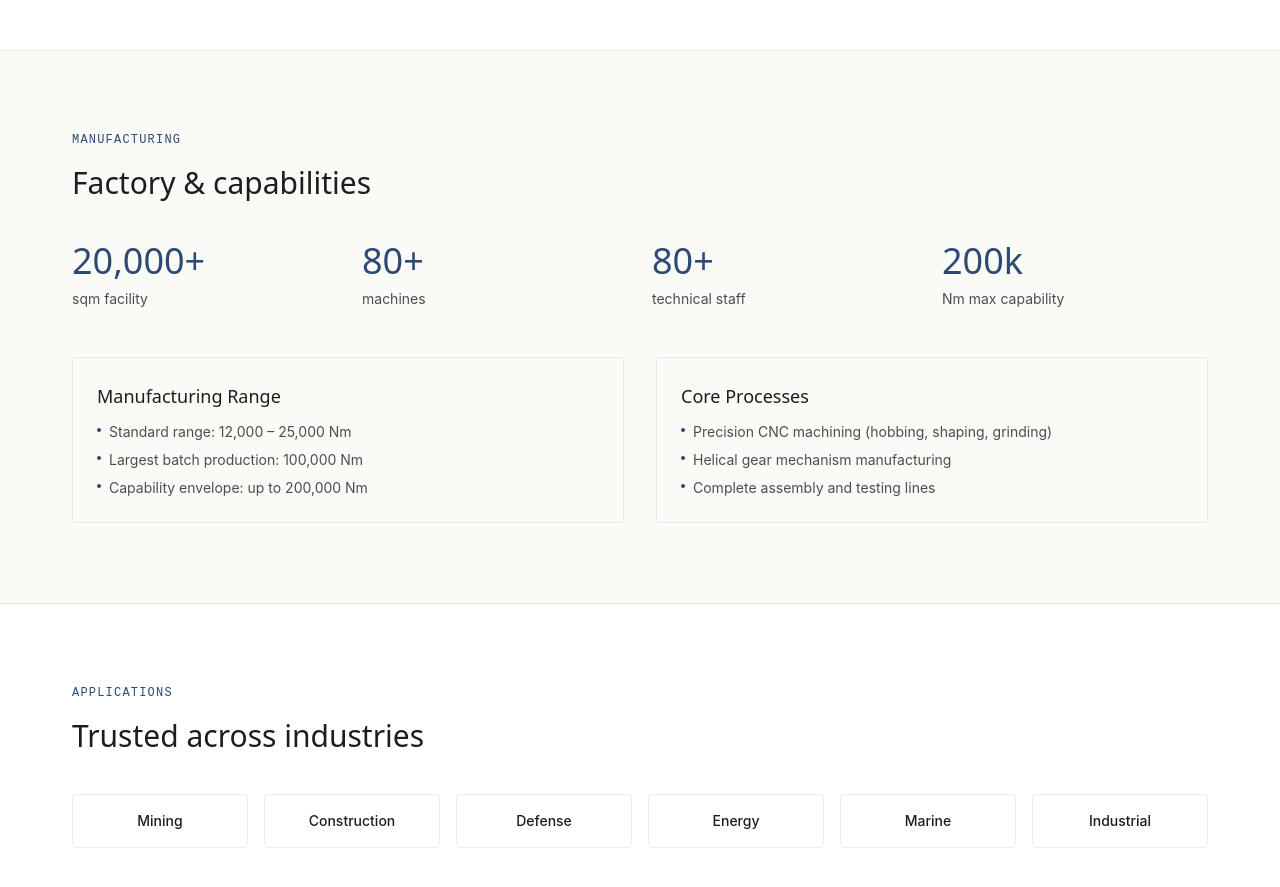
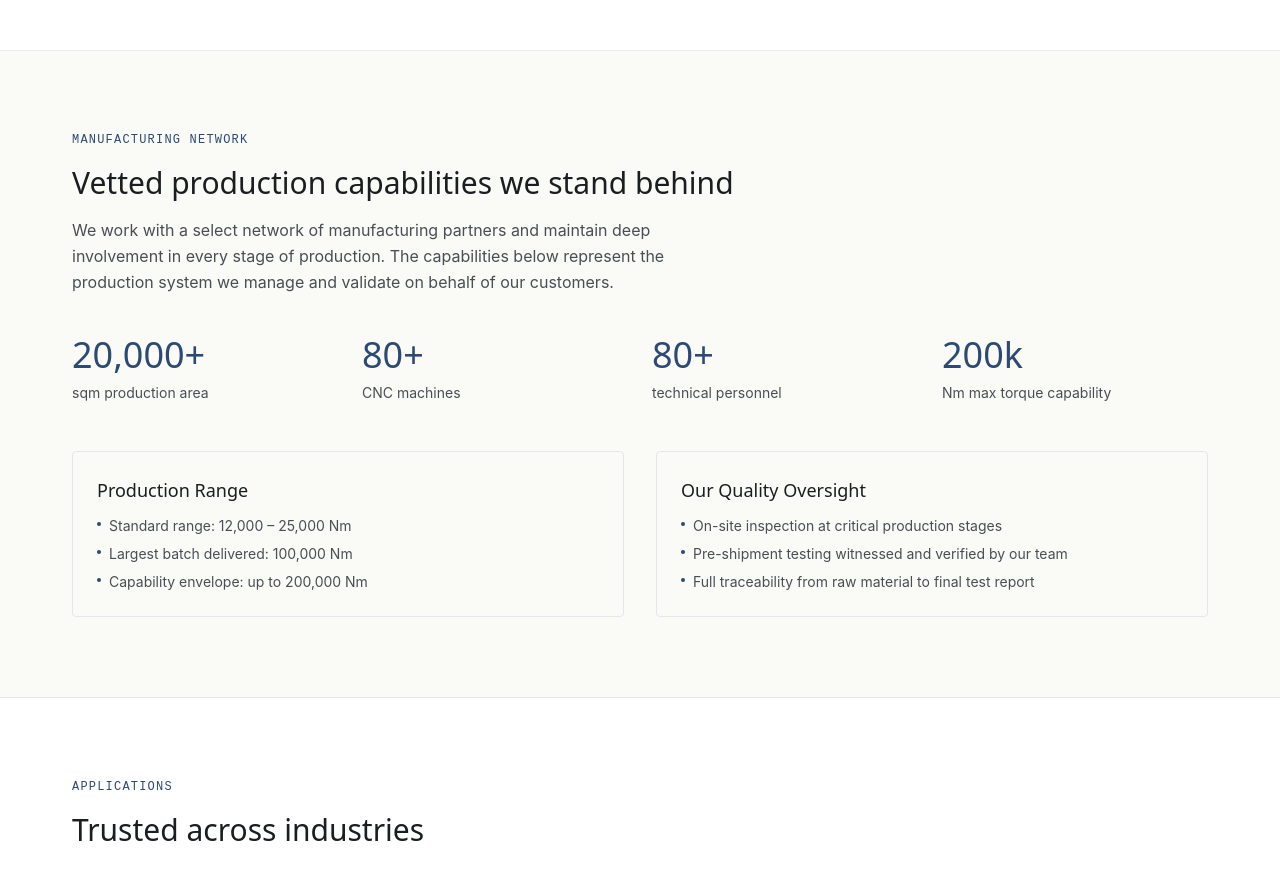
Before and after one commit to baizihuang-dijun/hm-hydraulics, a Next.js app: page /about in a window 1280 px wide. Shown: the part 940-1827 px from the top of the page. Built offline with nearby package versions, Linux system fonts and the light colour scheme; a web font is replaced by a local one.

Commit message:
fix: About 页面 Manufacturing 部分重新定位为 sourcing partner 视角，消除与工厂自居的内容矛盾
Coze-Commit-Type: user
Coze-User-ID: 2750326345577628
Coze-Conversation-ID: 12897207

```diff
--- a/src/app/about/page.tsx
+++ b/src/app/about/page.tsx
@@ -4,7 +4,7 @@ import Link from 'next/link';
 export const metadata: Metadata = {
   title: 'About',
   description:
-    'HM Hydraulics — Technical sourcing partner bridging Chinese manufacturing capability with overseas OEM quality requirements. 20,000+ sqm facility, 80+ machines.',
+    'HM Hydraulics — Technical sourcing partner bridging Chinese manufacturing capability with overseas OEM quality requirements. Vetted production network, full quality oversight.',
 };
 
 const applications = [
@@ -99,45 +99,51 @@ export default function AboutPage() {
         </div>
       </section>
 
-      {/* Factory & Capability */}
+      {/* Manufacturing Network */}
       <section className="border-b border-[rgba(44,74,115,0.10)]">
         <div className="max-w-[1200px] mx-auto px-6 md:px-8 py-16 md:py-20">
-          <p className="eyebrow mb-4">Manufacturing</p>
-          <h2 className="font-heading text-2xl md:text-3xl font-medium text-[#1B1E20] mb-10">
-            Factory & capabilities
+          <p className="eyebrow mb-4">Manufacturing Network</p>
+          <h2 className="font-heading text-2xl md:text-3xl font-medium text-[#1B1E20] mb-4">
+            Vetted production capabilities we stand behind
           </h2>
+          <p className="text-[#4A4E54] leading-relaxed max-w-2xl mb-10">
+            We work with a select network of manufacturing partners and
+            maintain deep involvement in every stage of production. The
+            capabilities below represent the production system we manage and
+            validate on behalf of our customers.
+          </p>
 
           <div className="grid grid-cols-2 md:grid-cols-4 gap-6 mb-12">
             <div>
               <p className="font-heading text-3xl md:text-4xl font-medium text-[#2C4A73] mb-2">
                 20,000+
               </p>
-              <p className="text-sm text-[#4A4E54]">sqm facility</p>
+              <p className="text-sm text-[#4A4E54]">sqm production area</p>
             </div>
             <div>
               <p className="font-heading text-3xl md:text-4xl font-medium text-[#2C4A73] mb-2">
                 80+
               </p>
-              <p className="text-sm text-[#4A4E54]">machines</p>
+              <p className="text-sm text-[#4A4E54]">CNC machines</p>
             </div>
             <div>
               <p className="font-heading text-3xl md:text-4xl font-medium text-[#2C4A73] mb-2">
                 80+
               </p>
-              <p className="text-sm text-[#4A4E54]">technical staff</p>
+              <p className="text-sm text-[#4A4E54]">technical personnel</p>
             </div>
             <div>
               <p className="font-heading text-3xl md:text-4xl font-medium text-[#2C4A73] mb-2">
                 200k
               </p>
-              <p className="text-sm text-[#4A4E54]">Nm max capability</p>
+              <p className="text-sm text-[#4A4E54]">Nm max torque capability</p>
             </div>
           </div>
 
           <div className="grid grid-cols-1 md:grid-cols-2 gap-8">
             <div className="p-6 border border-[rgba(44,74,115,0.10)] rounded-md">
               <h3 className="font-heading text-lg font-medium text-[#1B1E20] mb-3">
-                Manufacturing Range
+                Production Range
               </h3>
               <ul className="space-y-2">
                 <li className="flex items-start gap-2 text-sm text-[#4A4E54]">
@@ -146,7 +152,7 @@ export default function AboutPage() {
                 </li>
                 <li className="flex items-start gap-2 text-sm text-[#4A4E54]">
                   <span className="mt-1.5 w-1 h-1 rounded-full bg-[#2C4A73] shrink-0" />
-                  Largest batch production: 100,000 Nm
+                  Largest batch delivered: 100,000 Nm
                 </li>
                 <li className="flex items-start gap-2 text-sm text-[#4A4E54]">
                   <span className="mt-1.5 w-1 h-1 rounded-full bg-[#2C4A73] shrink-0" />
@@ -156,20 +162,20 @@ export default function AboutPage() {
             </div>
             <div className="p-6 border border-[rgba(44,74,115,0.10)] rounded-md">
               <h3 className="font-heading text-lg font-medium text-[#1B1E20] mb-3">
-                Core Processes
+                Our Quality Oversight
               </h3>
               <ul className="space-y-2">
                 <li className="flex items-start gap-2 text-sm text-[#4A4E54]">
                   <span className="mt-1.5 w-1 h-1 rounded-full bg-[#2C4A73] shrink-0" />
-                  Precision CNC machining (hobbing, shaping, grinding)
+                  On-site inspection at critical production stages
                 </li>
                 <li className="flex items-start gap-2 text-sm text-[#4A4E54]">
                   <span className="mt-1.5 w-1 h-1 rounded-full bg-[#2C4A73] shrink-0" />
-                  Helical gear mechanism manufacturing
+                  Pre-shipment testing witnessed and verified by our team
                 </li>
                 <li className="flex items-start gap-2 text-sm text-[#4A4E54]">
                   <span className="mt-1.5 w-1 h-1 rounded-full bg-[#2C4A73] shrink-0" />
-                  Complete assembly and testing lines
+                  Full traceability from raw material to final test report
                 </li>
               </ul>
             </div>
```
